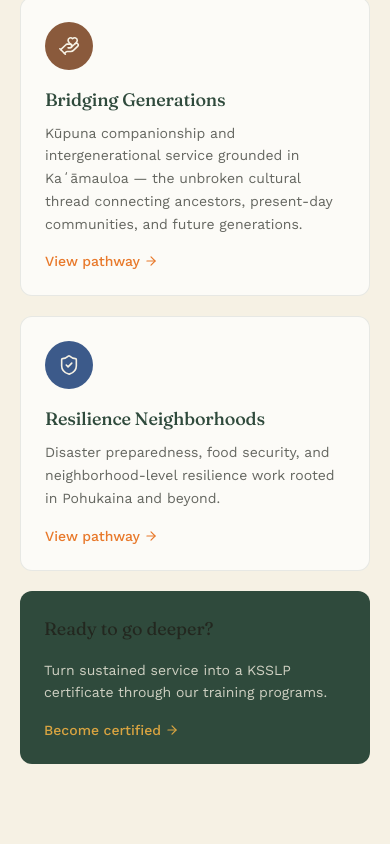
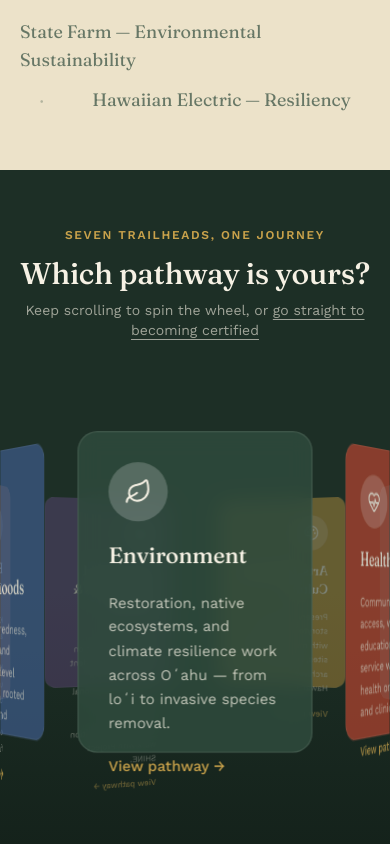
Before and after one commit to gorjessbbyx3/kapiolaniserve, a React (Vite) app: page / in a window 390 px wide. Shown: the part 3032-3876 px from the top of the page. Built offline with nearby package versions, Linux system fonts and the light colour scheme.

Commit message:
Remove redundant pathway grid under hero (pathways now live in the 3D carousel); enlarge carousel cards so summaries aren't clipped, with responsive sizing per breakpoint

```diff
--- a/src/components/Pathway3DCarousel.tsx
+++ b/src/components/Pathway3DCarousel.tsx
@@ -20,11 +20,19 @@ export default function Pathway3DCarousel() {
 
     const count = pathways.length
     const step = 360 / count
-    const radius = window.innerWidth < 640 ? 190 : window.innerWidth < 1024 ? 280 : 360
+    const isMobile = window.innerWidth < 640
+    const isTablet = window.innerWidth >= 640 && window.innerWidth < 1024
+    const radius = isMobile ? 230 : isTablet ? 320 : 420
+    const cardW = isMobile ? 190 : isTablet ? 230 : 260
+    const cardH = isMobile ? 260 : isTablet ? 320 : 380
 
     cardRefs.current.forEach((card, i) => {
       if (!card) return
       const angle = i * step
+      card.style.width = `${cardW}px`
+      card.style.height = `${cardH}px`
+      card.style.left = `${-cardW / 2}px`
+      card.style.top = `${-cardH / 2}px`
       card.style.transform = `rotateY(${angle}deg) translateZ(${radius}px)`
     })
 
@@ -101,10 +109,15 @@ export default function Pathway3DCarousel() {
       className="relative h-screen overflow-hidden bg-kalo-dark text-sand flex items-center justify-center"
     >
       <div className="absolute inset-0 bg-gradient-to-b from-kalo-dark via-kalo-dark to-[#0f1a14]" />
-      <div className="z-10 text-center px-5 absolute top-16 sm:top-20 left-0 right-0">
+      <div className="z-10 text-center px-5 absolute top-14 sm:top-20 left-0 right-0">
         <p className="eyebrow text-gold mb-3">Seven trailheads, one journey</p>
         <h2 className="font-display text-3xl sm:text-4xl lg:text-5xl mb-2">Which pathway is yours?</h2>
-        <p className="text-sand/60 text-sm">Keep scrolling to spin the wheel</p>
+        <p className="text-sand/60 text-sm">
+          Keep scrolling to spin the wheel, or{' '}
+          <Link to="/become-certified" className="text-gold underline underline-offset-4 hover:text-plumeria">
+            go straight to becoming certified
+          </Link>
+        </p>
       </div>
 
       <div className="perspective-1200 absolute inset-0 flex items-center justify-center">
@@ -117,10 +130,10 @@ export default function Pathway3DCarousel() {
               }}
               className="absolute preserve-3d"
               style={{
-                width: 220,
-                height: 280,
-                left: -110,
-                top: -140,
+                width: 260,
+                height: 380,
+                left: -130,
+                top: -190,
                 transform: 'translateZ(0)',
               }}
             >
@@ -134,7 +147,7 @@ export default function Pathway3DCarousel() {
               >
                 <PathwayMarker marker={p.marker} color="rgba(255,255,255,0.2)" />
                 <h3 className="font-display text-lg leading-snug">{p.name}</h3>
-                <p className="text-xs text-sand/75 leading-relaxed line-clamp-4">{p.summary}</p>
+                <p className="text-xs text-sand/75 leading-relaxed">{p.summary}</p>
                 <span className="mt-auto text-xs font-medium text-gold">View pathway →</span>
               </Link>
             </div>
--- a/src/pages/Home.tsx
+++ b/src/pages/Home.tsx
@@ -1,7 +1,5 @@
 import { Link } from 'react-router-dom'
 import { ArrowRight } from 'lucide-react'
-import { pathways } from '../data/pathways'
-import PathwayMarker from '../components/PathwayMarker'
 import ContactForm from '../components/ContactForm'
 import CornerLeaves from '../components/CornerLeaves'
 import { ImagePlaceholder } from '../components/Placeholders'
@@ -117,50 +115,6 @@ export default function Home() {
         </div>
       </section>
 
-      {/* Pathways — signature trailhead grid */}
-      <section className="relative mx-auto max-w-7xl px-5 lg:px-8 py-20 overflow-hidden">
-        <CornerLeaves corners={['top-right']} color="#2f4a3c" size={220} opacity={0.5} />
-        <div className="relative max-w-2xl mb-12">
-          <p className="eyebrow text-papaya mb-3">Seven pathways</p>
-          <h2 className="font-display text-3xl sm:text-4xl text-kalo">Find where your service fits.</h2>
-          <p className="mt-4 text-ink/70 leading-relaxed">
-            Every KSSLP placement sits on one of seven pathways, each pointing toward different
-            partners, skills, and communities. Think of them as trailheads &mdash; pick the one
-            that matches where you want to go.
-          </p>
-        </div>
-        <div className="relative grid sm:grid-cols-2 lg:grid-cols-3 gap-5">
-          {pathways.map((p) => (
-            <Link
-              key={p.slug}
-              to={`/pathways/${p.slug}`}
-              className="card-lift group border border-kalo/10 rounded-xl p-6 bg-white/70 hover:bg-white flex flex-col gap-4"
-            >
-              <PathwayMarker marker={p.marker} color={p.color} />
-              <div>
-                <h3 className="font-display text-lg text-kalo">{p.name}</h3>
-                <p className="mt-2 text-sm text-ink/70 leading-relaxed">{p.summary}</p>
-              </div>
-              <span className="mt-auto inline-flex items-center gap-1 text-sm text-papaya font-medium">
-                View pathway <ArrowRight size={14} className="group-hover:translate-x-1 transition-transform" />
-              </span>
-            </Link>
-          ))}
-          <Link
-            to="/become-certified"
-            className="card-lift rounded-xl p-6 bg-kalo text-sand flex flex-col justify-between gap-4"
-          >
-            <p className="font-display text-lg">Ready to go deeper?</p>
-            <p className="text-sm text-sand/80 leading-relaxed">
-              Turn sustained service into a KSSLP certificate through our training programs.
-            </p>
-            <span className="inline-flex items-center gap-1 text-sm text-ilima font-medium">
-              Become certified <ArrowRight size={14} />
-            </span>
-          </Link>
-        </div>
-      </section>
-
       {/* Campus programs */}
       <section className="bg-white">
         <div className="mx-auto max-w-7xl px-5 lg:px-8 py-20">
```
